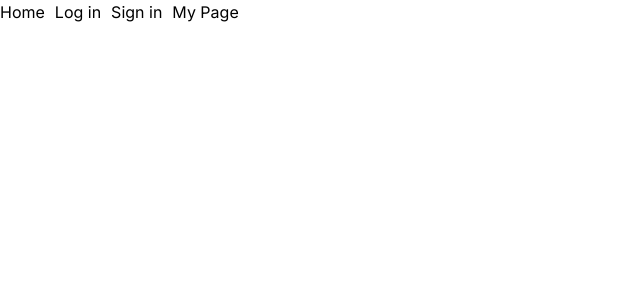
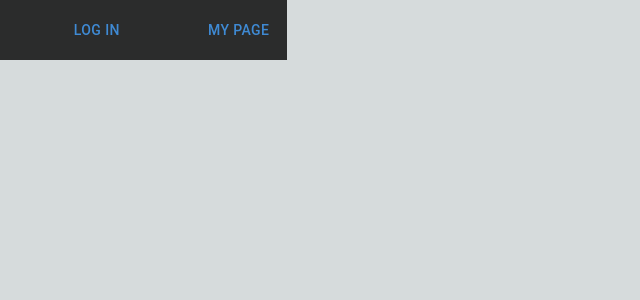
Before and after one commit to JaeeunKim02/ojt-project, a Next.js app: page / in a window 1280 px wide. Shown: the top 300 px of the page, without its empty margins (0-640 px from the left). Built offline with nearby package versions, Linux system fonts and the light colour scheme.

Commit message:
add mypage

```diff
--- a/src/app/page.tsx
+++ b/src/app/page.tsx
@@ -1,19 +1,42 @@
+'use client';
 import Link from 'next/link';
+import {useRouter} from 'next/navigation';
+import {Button} from '@mui/material';
+import React,{useState, useEffect} from 'react';
 
 const styles = {
-  height:'100vh',
+  height:'60px',
   display: 'flex',
   gap:'10px', // 아이템들 사이 간격
-  backgroundColor: 'rgb(255,255,255)',
+  backgroundColor: 'rgb(0,0,0)',
+  position: 'fixed',
+  padding:'10px',
+  opacity:'0.8',
 };
 
 export default function Home() {
+  const router=useRouter();
+  const [isLogin, setIslogin] = useState(false);
+
+
+  useEffect(() => {
+    // 로컬 스토리지에서 accessToken 존재 여부 확인
+    const token = localStorage.getItem('accessToken');
+    setIslogin(!!token);
+  }, []);
+
+  const handleLogout = () => {
+    localStorage.removeItem('accessToken');
+    setIslogin(false);
+    router.push('/');
+  };
+
   return (
     <div style={styles}>
       <Link href="/">Home</Link>
-      <Link href="/auth/login">Log in</Link>
+      {isLogin ? (<Button onClick={handleLogout}>LOG OUT</Button>) : (<Button href="/auth/login">LOG IN</Button>) }
       <Link href="/user/register">Sign in</Link>
-      <Link href="/mypage">My Page</Link>
+      {isLogin ? (<Button href="/mypage">My Page</Button>) : (<Button href="/auth/login">My Page</Button>) }
     </div>
   );
 }
```
